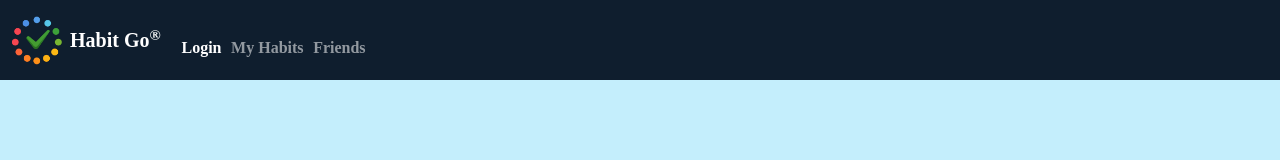
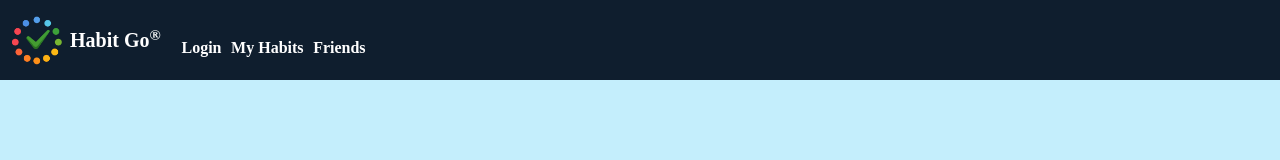
Before and after one commit to hayleecrow/habitstracker, a React (Vite) app: page / in a window 1280 px wide. Shown: the top 160 px of the page. Built offline with nearby package versions, Linux system fonts and the light colour scheme; a web font is replaced by a local one.

Commit message:
Updated a tag to be NavLink components

```diff
--- a/src/app.jsx
+++ b/src/app.jsx
@@ -14,16 +14,16 @@ export default function App() {
             <header className="container-fluid">
                 <img className="logo" alt="Habit Go logo" src="habit_tracker_logo_transparent.png"/>
                 <nav className="navbar navbar-dark">
-                    <a className="navbar-brand text-reset" href="#">Habit Go<sup>&reg;</sup></a>
+                    <NavLink className="navbar-brand text-reset" href="#">Habit Go<sup>&reg;</sup></NavLink>
                     <menu className="navbar-nav">
                         <li className="nav-item">
-                            <a className="nav-link active" href="index.html">Login</a>
+                            <NavLink className="nav-link active" href="index.html">Login</NavLink>
                         </li>
                         <li className="nav-item">
-                            <a className="nav-link" href="my_habits.html">My Habits</a>
+                            <NavLink className="nav-link" href="my_habits.html">My Habits</NavLink>
                         </li>
                         <li className="nav-item">
-                            <a className="nav-link" href="friends.html">Friends</a>
+                            <NavLink className="nav-link" href="friends.html">Friends</NavLink>
                         </li>
                     </menu>
                 </nav>
```
